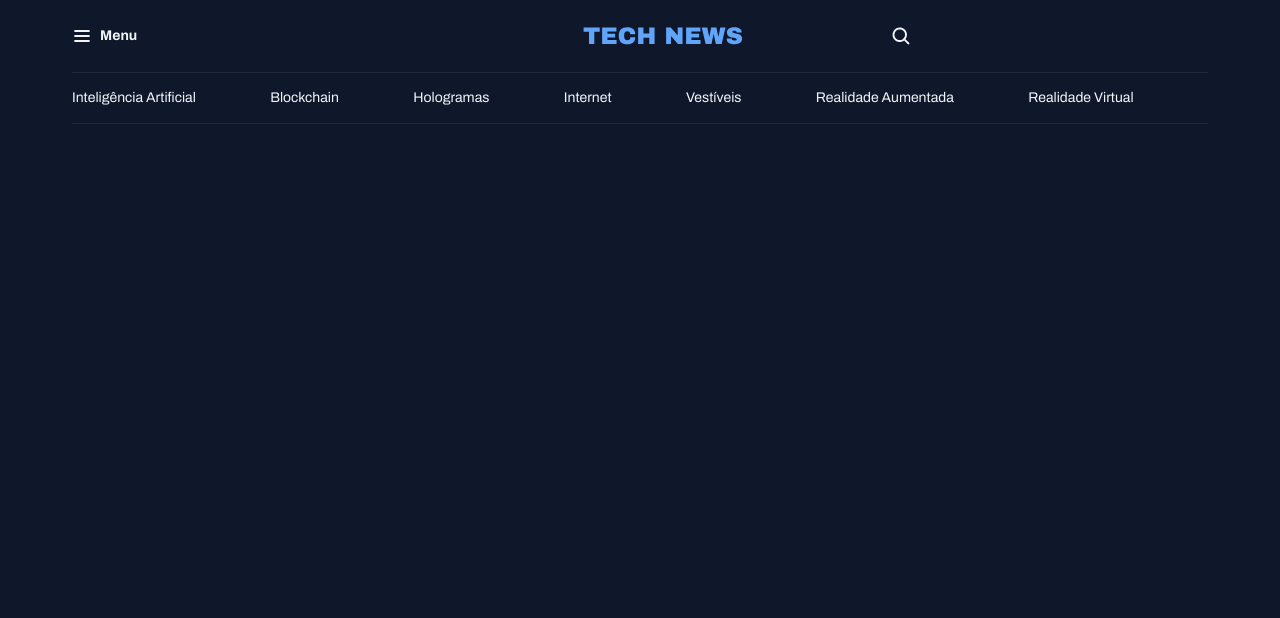
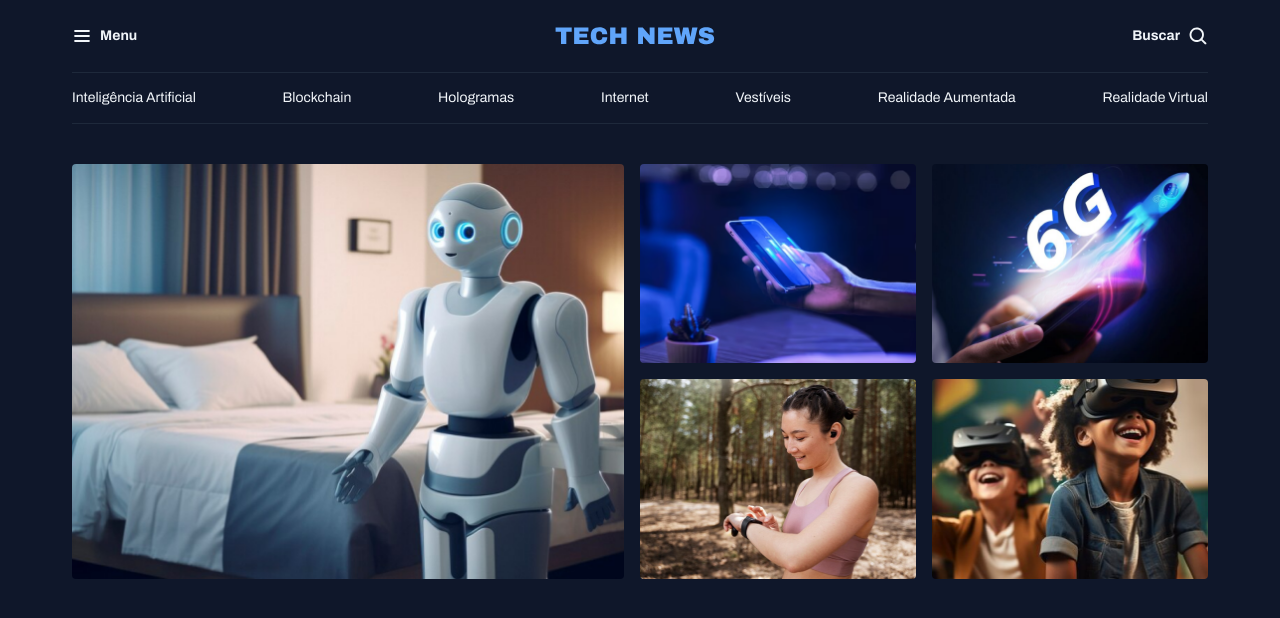
Before and after one commit to JulioVieira001/portal-de-noticias, a plain HTML site: page index.html in a window 1280 px wide. Drawn offline with Linux system fonts and the light colour scheme.

Commit message:
Main criação da featured

```diff
--- a/index.html
+++ b/index.html
@@ -23,6 +23,7 @@
             </div>
 
             <div>
+                <strong>Buscar</strong>
                 <img src="assets/icons/MagnifyingGlass.svg" alt="incone pesquisar">
             </div>
             </nav>
@@ -38,6 +39,36 @@
             </nav>
 
     </header>
+    <main class="grid container">
+        <section id="featured" class="grid grid-flow-col gap-16">
+            <div>
+              <img src="assets/images/Image 01.png" alt="">
+            </div>
+
+
+    <div class="grid grid-cols-2 gap-16">
+
+            <div>
+                <img src="assets/images/Image 02.png" alt="">
+            </div>
+
+            <div>
+                <img src="assets/images/Image 03.png" alt="">
+            </div>
+
+            <div>
+                <img src="assets/images/Image 04.png" alt="">
+            </div>
+
+            <div>
+                <img src="assets/images/Image 05.png" alt="">
+            </div>
+
+    </div>
+
+        </section>
+
+    </main>
 
 </body>
 </html>
--- a/style/global.css
+++ b/style/global.css
@@ -43,19 +43,18 @@ h1, h2, h3 {
 
 }
 
-/* utilityy-fist */
-.grid{
-    display: grid;
 
-}
-
-.grid-flow-col{
-    grid-auto-flow: column;
-
+img{
+    max-width: 100%;
 }
 
 .container{
     max-width: 1200px;
+    padding-inline: 32px;
     margin-inline: auto;
-    padding-inline: 32px;
+
 }
+
+main{
+    margin-top: 40px;
+}
--- a/style/header.css
+++ b/style/header.css
@@ -14,7 +14,7 @@
         margin-inline: auto;
     }
 
-    div:nth-child(3) > div {
+    div:nth-child(3) {
 
         justify-content: end;
     }
@@ -24,4 +24,5 @@
     padding-block: 14px;
     border: solid 1px var(--stroke-color);
     border-inline: none;
+    justify-content: space-between;
 }
--- a/style/index.css
+++ b/style/index.css
@@ -1,2 +1,4 @@
 @import url(global.css);
+@import url(utility.css);
 @import url(header.css);
+@import url(sections.css);
--- /dev/null
+++ b/style/sections.css
@@ -0,0 +1,7 @@
+#featured{
+    img {
+        height: 100%;
+        object-fit: cover;
+        border-radius: 4px;
+    }
+}
--- /dev/null
+++ b/style/utility.css
@@ -0,0 +1,18 @@
+/* utilityy-fist */
+.grid{
+    display: grid;
+
+}
+
+.grid-flow-col{
+    grid-auto-flow: column;
+
+}
+
+.grid-cols-2{
+    grid-template-columns: 1fr 1fr;
+}
+
+.gap-16{
+    gap: 16px;
+}
```
